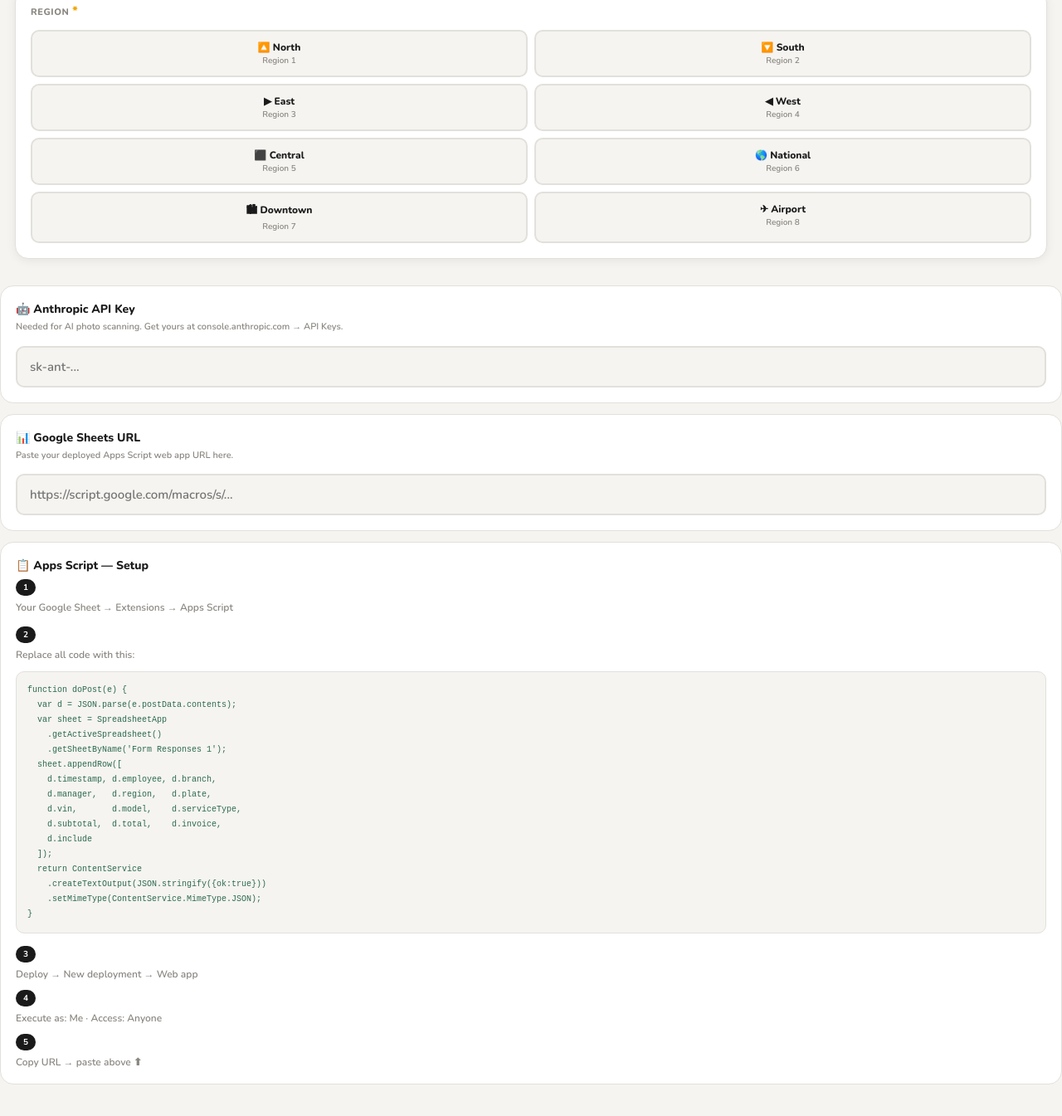
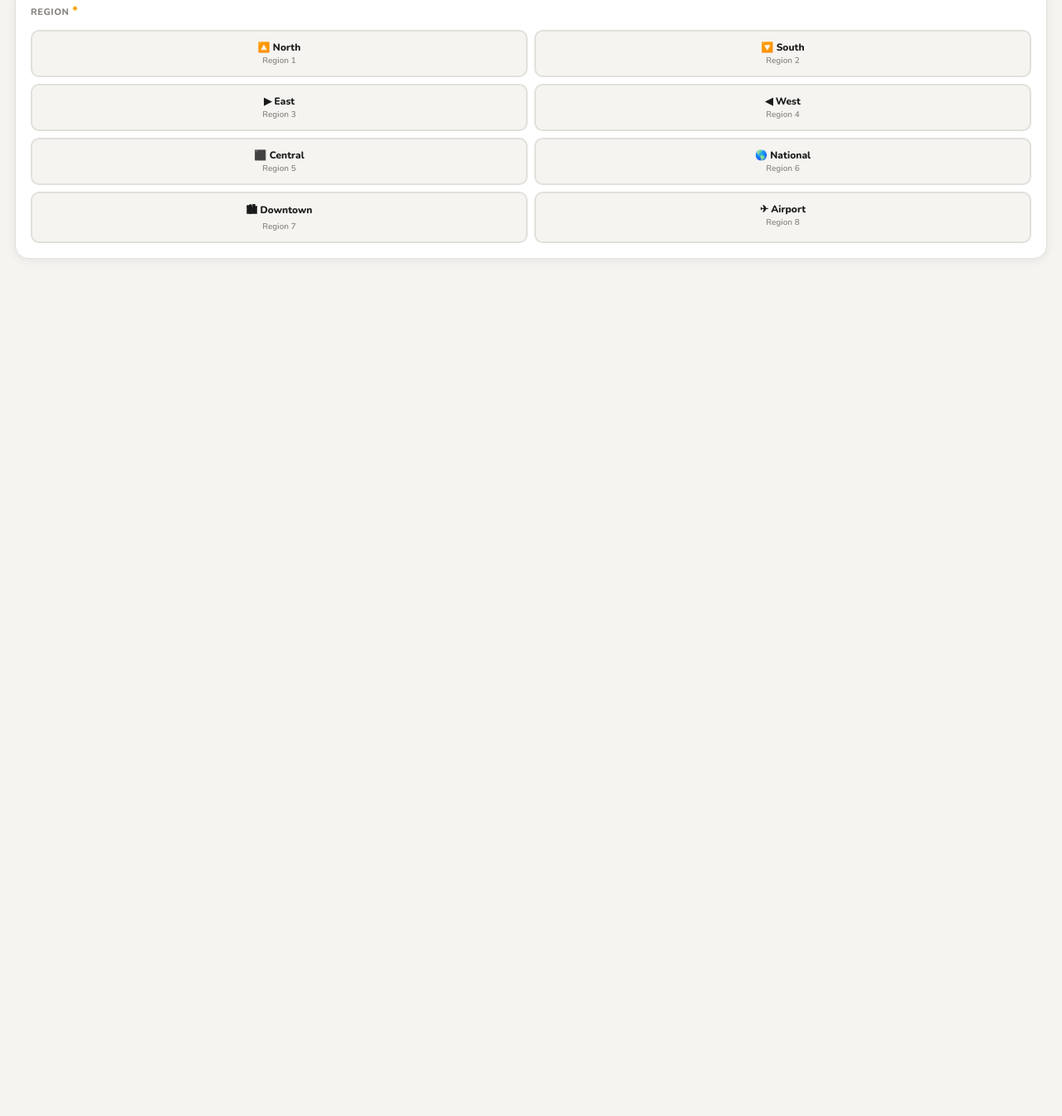
Before and after one commit to danielarevalecci/shiny-detail-form, a plain HTML site: page index.html in a window 1280 px wide. Shown: the part 847-2192 px from the top of the page at 83% size. After the commit the page ends 1281 px from the top, so only its background shows below. Drawn offline with nearby package versions, Linux system fonts and the light colour scheme.

Commit message:
Add files via upload

```diff
--- a/index.html
+++ b/index.html
@@ -216,14 +216,6 @@ select option{background:var(--white);}
 @keyframes sp{to{transform:rotate(360deg);}}
 
 /* CONFIG */
-.cfg-page{display:none;padding:18px;}
-.cfg-page.active{display:block;}
-.cfg-card{background:var(--white);border-radius:var(--radius);border:1px solid var(--border);padding:18px;margin-bottom:13px;}
-.cfg-card-title{font-size:14px;font-weight:800;margin-bottom:4px;}
-.cfg-card-sub{font-size:11px;color:var(--muted);font-weight:600;margin-bottom:14px;line-height:1.5;}
-.code-blk{background:var(--bg);border:1px solid var(--border);border-radius:var(--radius-sm);padding:13px;font-family:monospace;font-size:10px;color:#2d6a4f;line-height:1.8;overflow-x:auto;white-space:pre;}
-.step-pill{display:inline-flex;align-items:center;gap:5px;background:var(--accent);color:#fff;font-size:10px;font-weight:700;padding:3px 9px;border-radius:20px;margin-bottom:6px;}
-.back-lnk{display:flex;align-items:center;gap:5px;font-size:14px;font-weight:700;color:var(--muted);cursor:pointer;padding:4px 0;margin-bottom:18px;}
 </style>
 </head>
 <body>
@@ -579,43 +571,6 @@ select option{background:var(--white);}
   </div>
 </div>
 
-  <div class="cfg-card">
-    <div class="cfg-card-title">🤖 Anthropic API Key</div>
-    <div class="cfg-card-sub">Needed for AI photo scanning. Get yours at console.anthropic.com → API Keys.</div>
-    <input type="password" id="cfgKey" placeholder="sk-ant-..." oninput="saveCfg()"/>
-  </div>
-
-  <div class="cfg-card">
-    <div class="cfg-card-title">📊 Google Sheets URL</div>
-    <div class="cfg-card-sub">Paste your deployed Apps Script web app URL here.</div>
-    <input type="url" id="cfgUrl" placeholder="https://script.google.com/macros/s/..." oninput="saveCfg()"/>
-  </div>
-
-  <div class="cfg-card">
-    <div class="cfg-card-title">📋 Apps Script — Setup</div>
-    <div style="margin-bottom:12px;"><div class="step-pill">1</div><div style="font-size:12px;font-weight:600;color:var(--muted);">Your Google Sheet → Extensions → Apps Script</div></div>
-    <div style="margin-bottom:12px;"><div class="step-pill">2</div><div style="font-size:12px;font-weight:600;color:var(--muted);">Replace all code with this:</div></div>
-    <div class="code-blk">function doPost(e) {
-  var d = JSON.parse(e.postData.contents);
-  var sheet = SpreadsheetApp
-    .getActiveSpreadsheet()
-    .getSheetByName('Form Responses 1');
-  sheet.appendRow([
-    d.timestamp, d.employee, d.branch,
-    d.manager,   d.region,   d.plate,
-    d.vin,       d.model,    d.serviceType,
-    d.subtotal,  d.total,    d.invoice,
-    d.include
-  ]);
-  return ContentService
-    .createTextOutput(JSON.stringify({ok:true}))
-    .setMimeType(ContentService.MimeType.JSON);
-}</div>
-    <div style="margin-top:12px;margin-bottom:8px;"><div class="step-pill">3</div><div style="font-size:12px;font-weight:600;color:var(--muted);">Deploy → New deployment → Web app</div></div>
-    <div style="margin-bottom:8px;"><div class="step-pill">4</div><div style="font-size:12px;font-weight:600;color:var(--muted);">Execute as: Me · Access: Anyone</div></div>
-    <div><div class="step-pill">5</div><div style="font-size:12px;font-weight:600;color:var(--muted);">Copy URL → paste above ⬆</div></div>
-  </div>
-</div>
 
 <!-- NAV -->
 <div class="nav-bar" id="navBar">
@@ -845,7 +800,7 @@ async function submitData(){
     btn.disabled=false;document.getElementById('submitTxt').innerHTML='Save to Google Sheets';
     note.textContent=err.name==='AbortError'
       ?'Took too long - check your connection and try again.'
-      :'Connection error. Check the Apps Script URL in Settings.';
+      :'Connection error. Check your internet and try again.';
   }
 }
 function buildSuccess(p){
```
